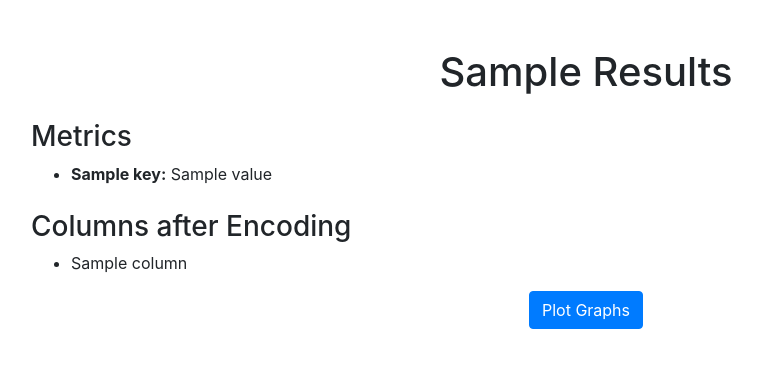
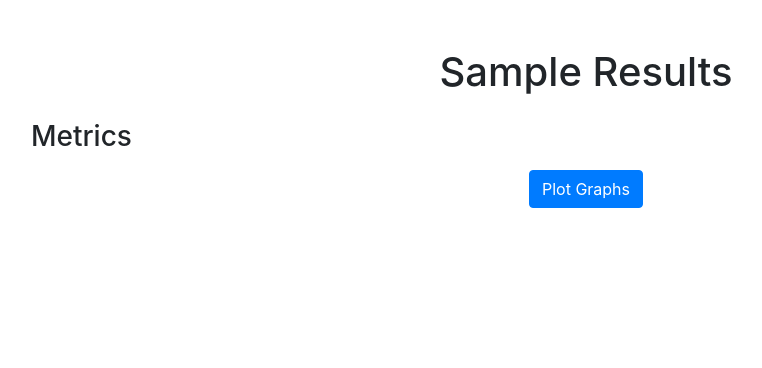
Before and after one commit to faaraan1997/Automation-flask, a Flask app: template templates/results.html in a window 1280 px wide. Shown: the top 368 px of the page, without its empty margins (54-816 px from the left). Run offline with Flask 3, Linux system fonts and the light colour scheme; the template is opened without the code that fills it: most values are stand-ins (such as "Sample title", 1, 10 or a date in 2020); some libraries are stand-ins or nearby versions.

Commit message:
Decimal adjustment

```diff
--- a/templates/results.html
+++ b/templates/results.html
@@ -10,7 +10,9 @@
         <h3 class="mt-4">Metrics</h3>
         <ul>
             {% for key, value in metrics.items() %}
-            <li><strong>{{ key }}:</strong> {{ value }}</li>
+            {% if key in ['Accuracy', 'F1 Score', 'Precision', 'Recall'] %}
+            <li><strong>{{ key }}:</strong> {{ '%.4f'|format(value) }}</li>
+            {% endif %}
             {% endfor %}
         </ul>
         {% if model_type == 'Logistic Regression' %}
@@ -36,12 +38,6 @@
             </tbody>
         </table>
         {% endif %}
-        <h3 class="mt-4">Columns after Encoding</h3>
-        <ul>
-            {% for column in updated_columns %}
-            <li>{{ column }}</li>
-            {% endfor %}
-        </ul>
         <form action="/plot" method="post">
             <input type="hidden" name="file_name" value="{{ file_name }}">
             <div class="text-center">
```
